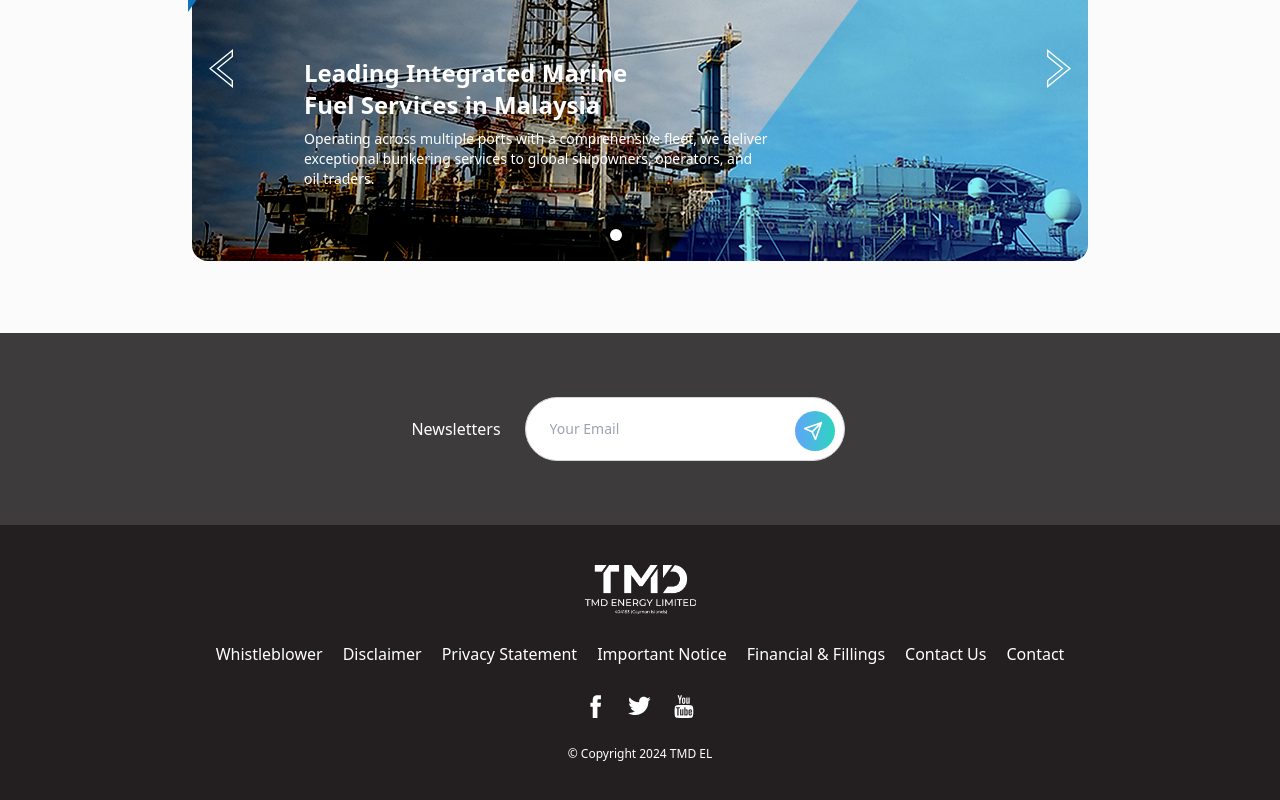
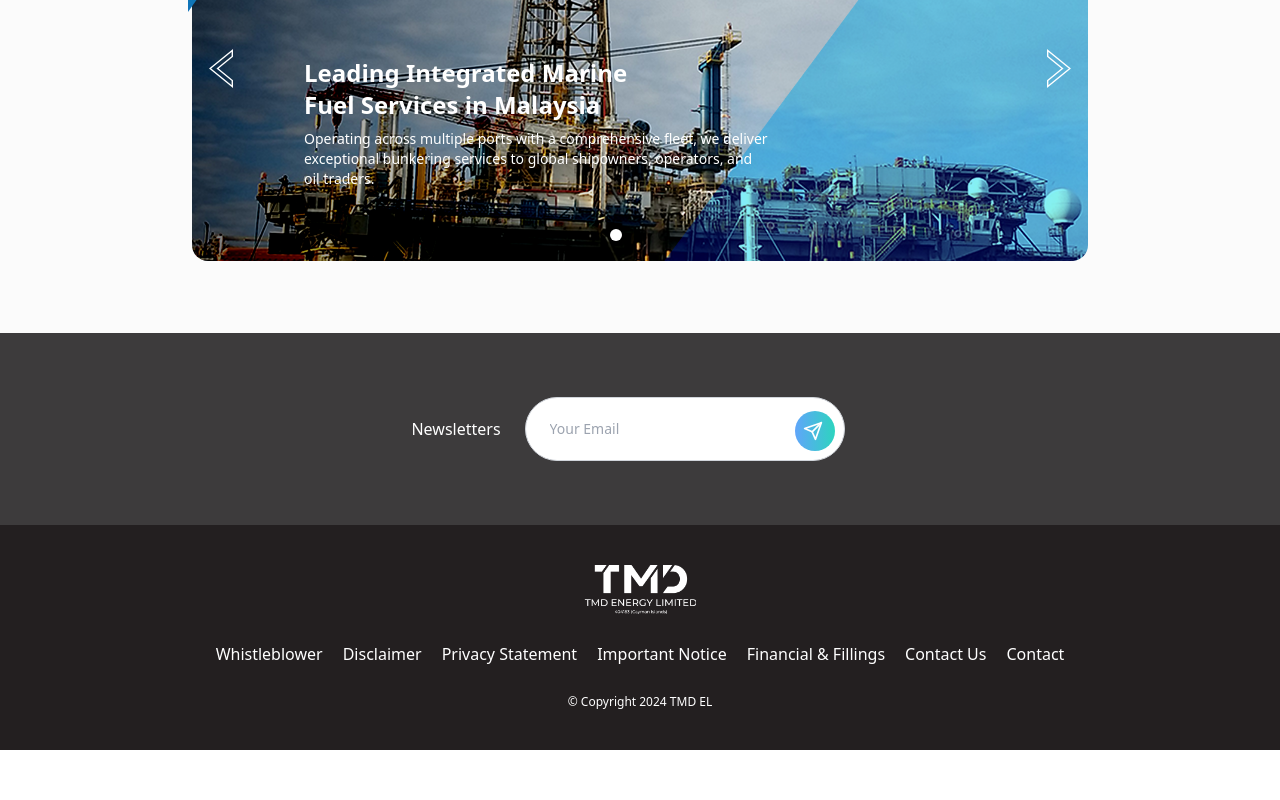
Before and after one commit to aqlhsyfqhsym/tmd-el, a Next.js app: page / in a window 1280 px wide. Shown: the part 2004-2804 px from the top of the page. After the commit the page ends 2754 px from the top, so only its background shows below. Built offline with nearby package versions, Linux system fonts and the light colour scheme.

Commit message:
remove footern

```diff
--- a/components/footer.tsx
+++ b/components/footer.tsx
@@ -67,7 +67,7 @@
             </Link>
           ))}
         </div>
-        <div className="flex flex-row gap-5">
+        {/* <div className="flex flex-row gap-5">
           {sociallinks.map((link) => (
             <Link
               key={link.name}
@@ -86,7 +86,7 @@
               />
             </Link>
           ))}
-        </div>
+        </div> */}
         <h6 className="font-normal text-xs">© Copyright 2024 TMD EL</h6>
       </div>
     </footer>
```
